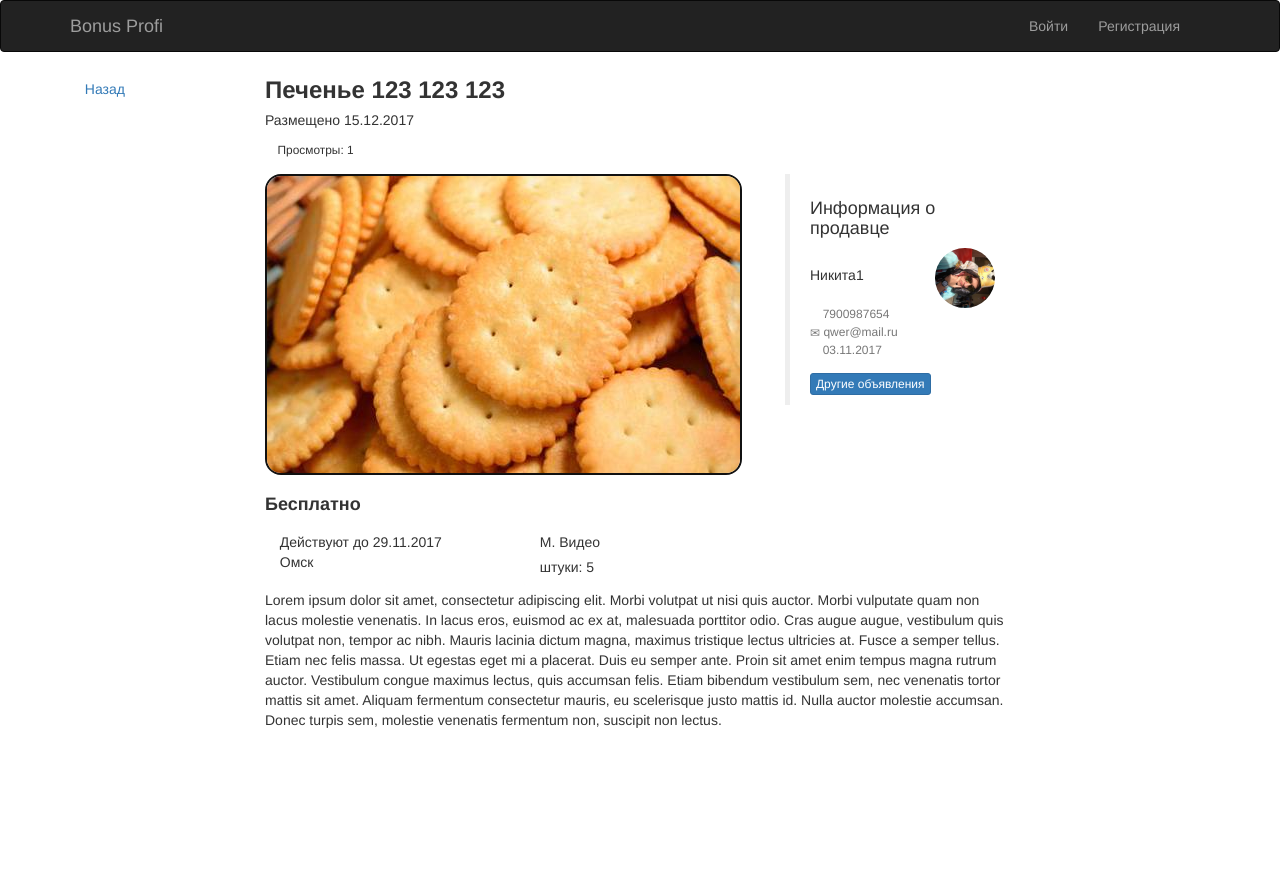
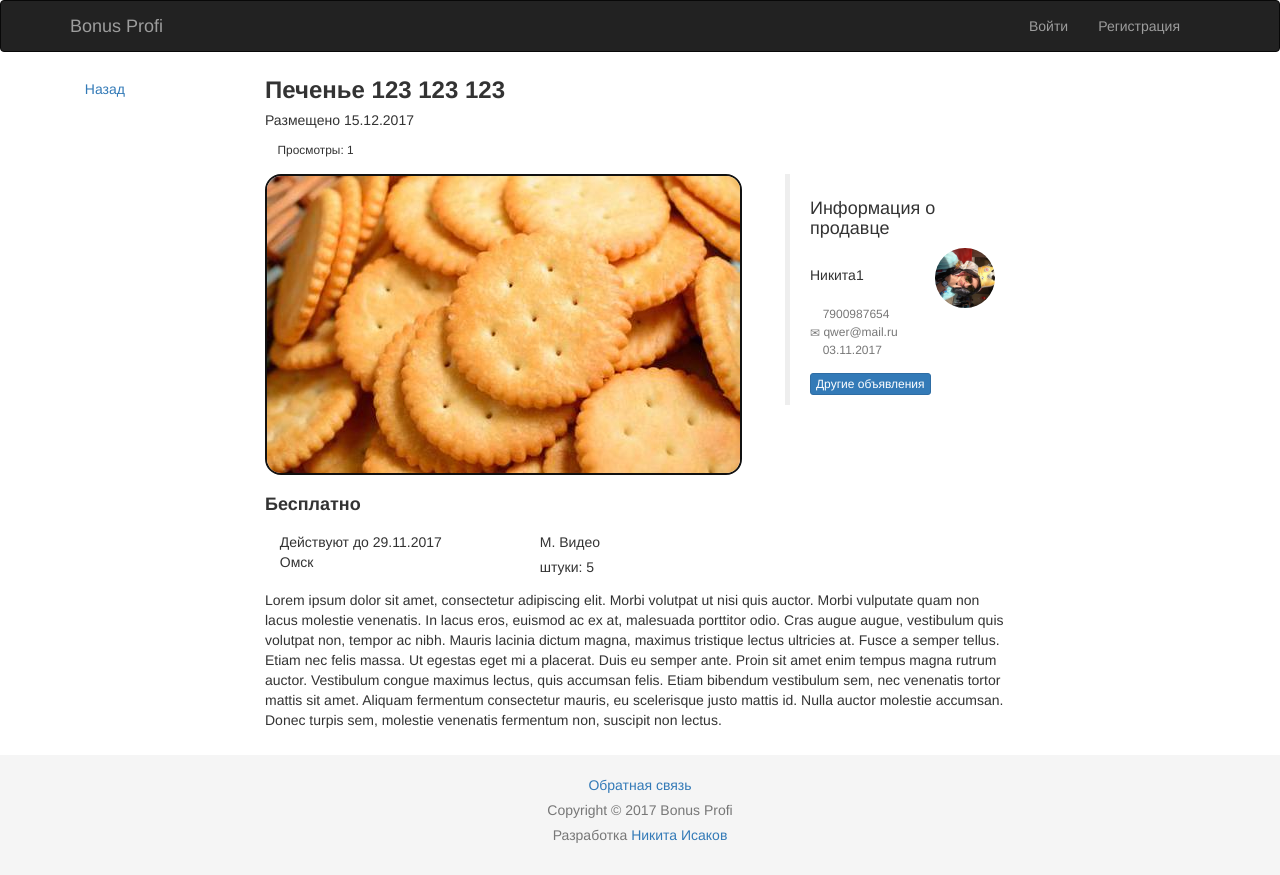
Before and after one commit to orangggenick/Board, a Django app: page /advertisement/1 in a window 1280 px wide. Before the commit the page ends 728 px from the top, so only its background shows below. Run offline with Django 3.2, Linux system fonts and the light colour scheme; data comes from the database, SQL or seed files in the repository; parts of the project's set-up code (start-up, migrations or seed data) failed here and were passed over; some libraries are stand-ins or nearby versions; some web fonts are replaced.

Commit message:
Added footer

```diff
--- /dev/null
+++ b/App/Board/static/sticky-footer-navbar.css
@@ -0,0 +1,34 @@
+/* Sticky footer styles
+-------------------------------------------------- */
+html {
+  position: relative;
+  min-height: 100%;
+}
+body {
+  /* Margin bottom by footer height */
+  margin-bottom: 125px;
+}
+#footer {
+  padding-top: 20px;
+  padding-bottom: 20px;
+  position: absolute;
+  bottom: 0;
+  width: 100%;
+  /* Set the fixed height of the footer here */
+
+  background-color: #f5f5f5;
+}
+
+
+/* Custom page CSS
+-------------------------------------------------- */
+/* Not required for template or sticky footer method. */
+
+#footer > .container {
+  padding-right: 15px;
+  padding-left: 15px;
+}
+
+code {
+  font-size: 80%;
+}
--- a/App/Board/templates/Board/main.html
+++ b/App/Board/templates/Board/main.html
@@ -9,6 +9,7 @@
     <title>Bonus Profi</title>
     <link href="https://maxcdn.bootstrapcdn.com/bootswatch/3.3.7/yeti/bootstrap.min.css" rel="stylesheet" integrity="sha384-HzUaiJdCTIY/RL2vDPRGdEQHHahjzwoJJzGUkYjHVzTwXFQ2QN/nVgX7tzoMW3Ov" crossorigin="anonymous">
     <link rel="stylesheet" href="//code.jquery.com/ui/1.12.1/themes/base/jquery-ui.css">
+    <link href={% static "sticky-footer-navbar.css" %} rel="stylesheet" type="text/css">
     <link href={% static "style.css" %} rel="stylesheet" type="text/css">
     <script src="https://code.jquery.com/jquery-1.12.4.js"></script>
     {% recaptcha_init %}
@@ -53,6 +54,14 @@
 
 {% block content %}{% endblock %}
 
+<div id="footer">
+    <div class="container text-center">
+        <p class="text-muted mt0 mb5"><a href="/feedback">Обратная связь</a></p>
+        <p class="text-muted mt0 mb5">Copyright © 2017 Bonus Profi</p>
+        <p class="text-muted mt0">Разработка <a href="https://vk.com/isakovnikita" target="_blank">Никита Исаков</a></p>
+    </div>
+</div>
+
 <script src="https://code.jquery.com/ui/1.12.1/jquery-ui.js"></script>
 <script src="https://jquery-ui.googlecode.com/svn-history/r3982/trunk/ui/i18n/jquery.ui.datepicker-ru.js"></script>
 <script src="{% static "datepicker-ru.js" %}"></script>
```
